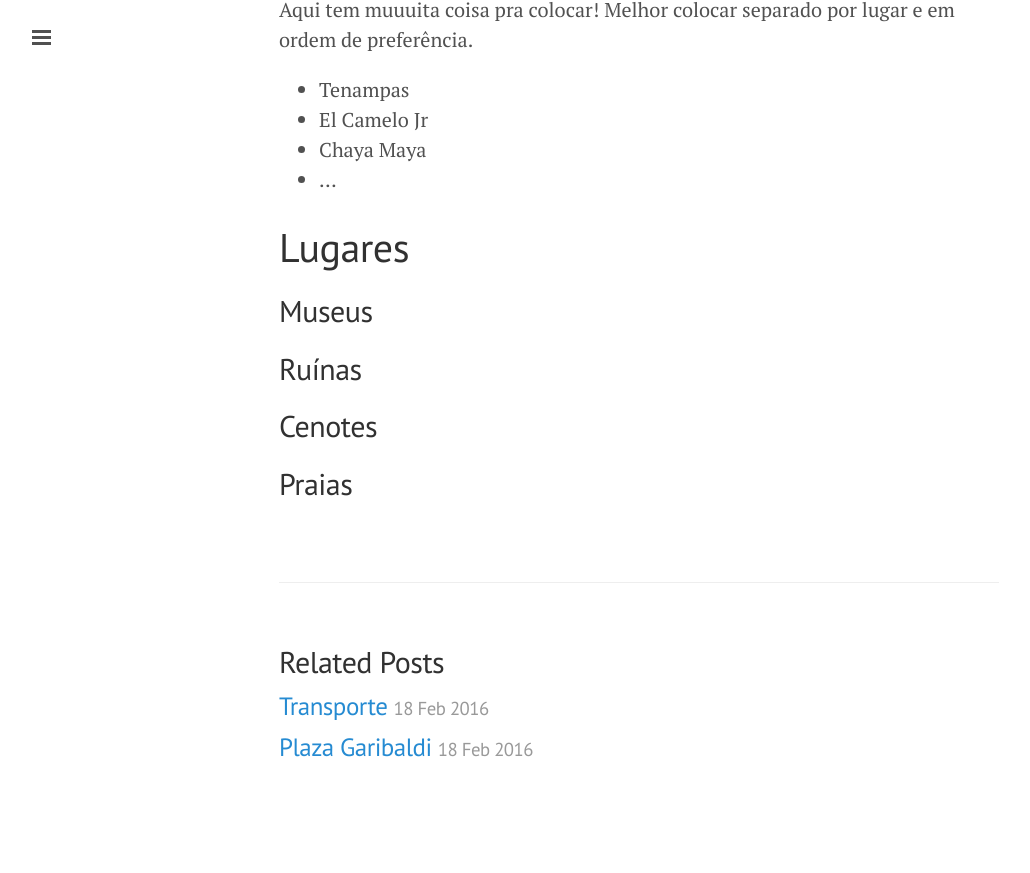
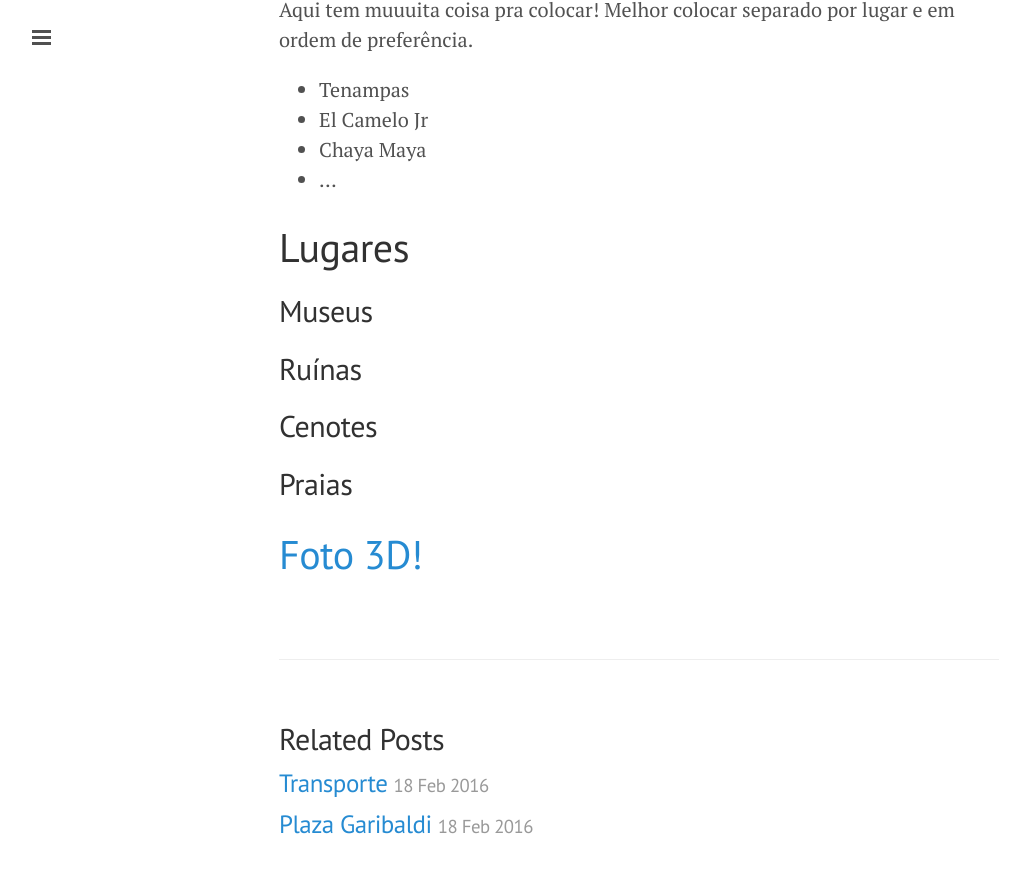
Before and after one commit to MikhailKoslowski/MikhailKoslowski.github.io, a Jekyll site: the page built from _posts/2016-02-18-viagem-mex.markdown, in a window 1280 px wide and 900 px high, scrolled down 4274 px. Shown: the top 873 px of the window, without its empty margins (1-1031 px from the left). Built offline with Jekyll 4.4.1, drawn with Linux system fonts in a browser that asks for light colours; before the commit the page ends 5097 px from its top, so only the background shows below that.

Commit message:
Updated 2016-02-18-viagem-mex.markdown

```diff
--- a/_posts/2016-02-18-viagem-mex.markdown
+++ b/_posts/2016-02-18-viagem-mex.markdown
@@ -3,6 +3,7 @@
 title: Viagem México
 layout: post
 ---
+
 ![](https://github.com/MikhailKoslowski/MikhailKoslowski.github.io/raw/master/_imgs/mex/mex01.JPG)
 
 # Resumo
@@ -109,3 +110,5 @@
 ## Cenotes
 
 ## Praias
+
+# [Foto 3D!](https://github.com/MikhailKoslowski/MikhailKoslowski.github.io/raw/master/_imgs/mex/3d2.jpg)
```
